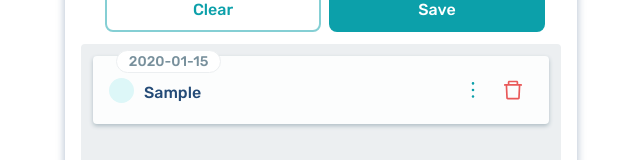
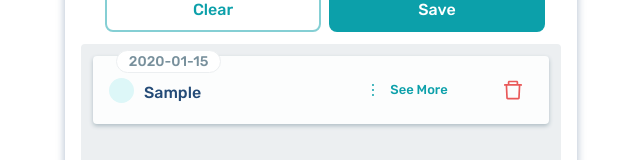
Before and after one commit to nameiswing/journal, a React (Vite) app: page / in a window 1280 px wide. Both pictures are taken after typing "Sample", "2020-01-15", "Sample" into the empty fields and a click on the button "Save". Shown: the part 462-622 px from the top of the page, without its empty margins (319-959 px from the left). Built offline with nearby package versions, Linux system fonts and the light colour scheme.

Commit message:
positioned date on top of a task. added see more button label for clarity

```diff
--- a/src/components/Drawer.jsx
+++ b/src/components/Drawer.jsx
@@ -31,8 +31,8 @@ const Container = styled.div`
     transform: ${ props => props.drawn ? 'translate(-50%, -50%)' : 'translate(-200%, -50%)'};
     /* margin: .75rem; */
     padding: .75rem;
-    width: calc(100% - 1.125rem);
-    height: calc(100% - 1.25rem);
+    width: calc(100% - 1rem);
+    height: calc(100% - 1rem);
     overflow-y: scroll;
     border-radius: .25rem;
     background-color: white;
--- a/src/components/Todos.jsx
+++ b/src/components/Todos.jsx
@@ -2,7 +2,7 @@ import FlexContainer, { FlexWrap } from "./utils/FlexContainer"
 import { useGlobalStates } from "../App"
 import styled from "@emotion/styled";
 import { AiOutlineDelete, AiOutlineMore } from "react-icons/ai";
-import { IconButton } from "@mui/material";
+import { Button, IconButton } from "@mui/material";
 import { useState } from "react";
 import Drawer from "./Drawer";
 
@@ -53,16 +53,20 @@ const Todos = () => {
                                 <b>{ note.title }</b>
                                 <span></span>
                             </CustomCheckMark>
-                            <IconButton onClick={()=>{
+                            <Button
+                                onClick={()=>{
                                     setIsOpen(true);
                                     setDetails({
                                         heading: note.title,
                                         body: note.body,
                                         date: note.date
                                     })
-                            }}>
-                                <AiOutlineMore color="var(--primary-color)"/>
-                            </IconButton>
+                                }}
+                                size="small"
+                                startIcon={<AiOutlineMore color="var(--primary-color)"/>}
+                            >
+                                See&nbsp;More
+                            </Button>
                             <IconButton onClick={() => deleteNote(note.id)}>
                                 <AiOutlineDelete color="var(--error)"/>
                             </IconButton>
@@ -146,7 +150,7 @@ const CustomCheckMark = styled.label`
     -ms-user-select: none;
     user-select: none;
     transform: translateY(.25rem);
-    width: 100%;
+    width: 50%;
 
     &:hover input ~ span {
         background-color: var(--primary-color);
```
Lines whose indentation alone changed are shown as unchanged.
